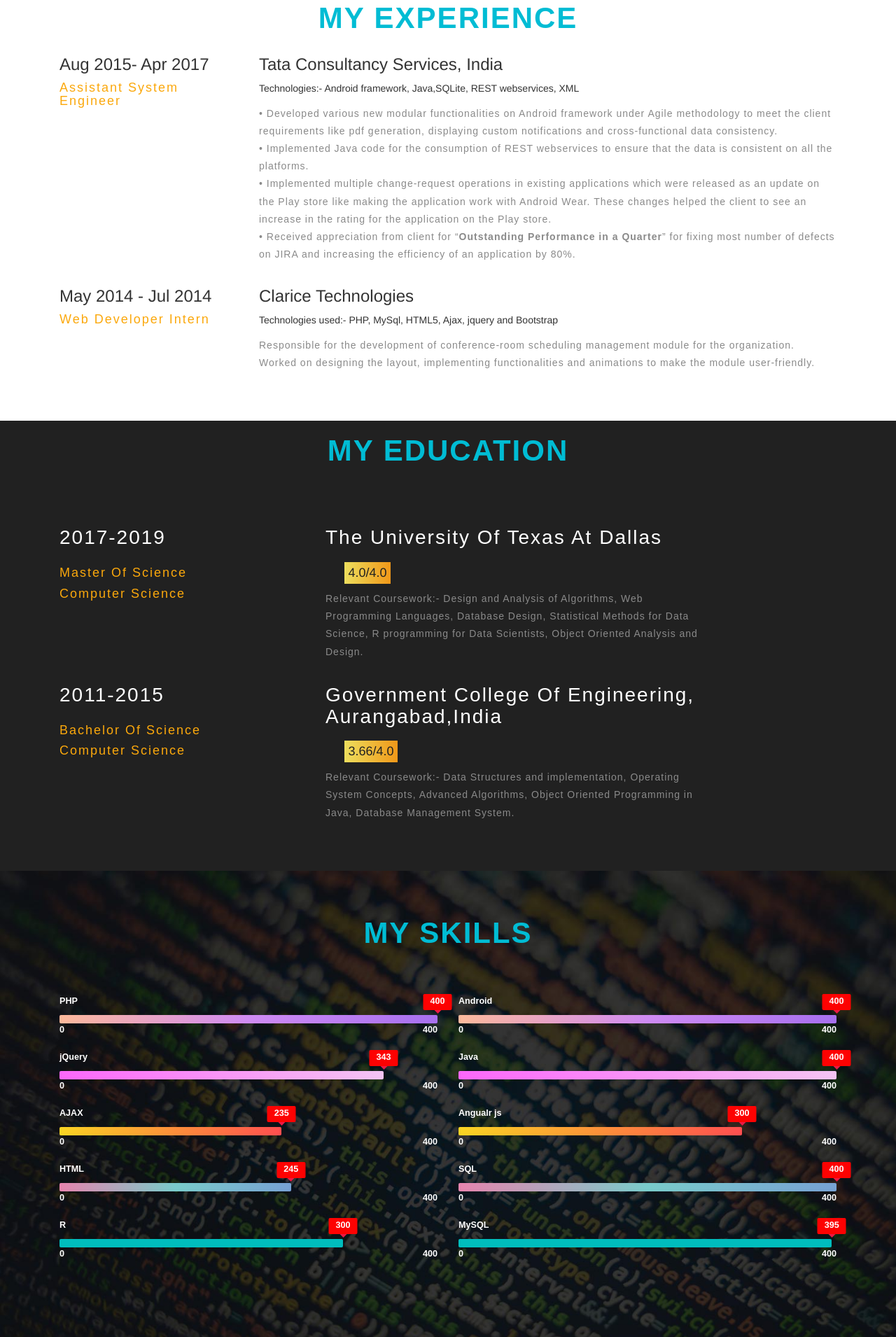
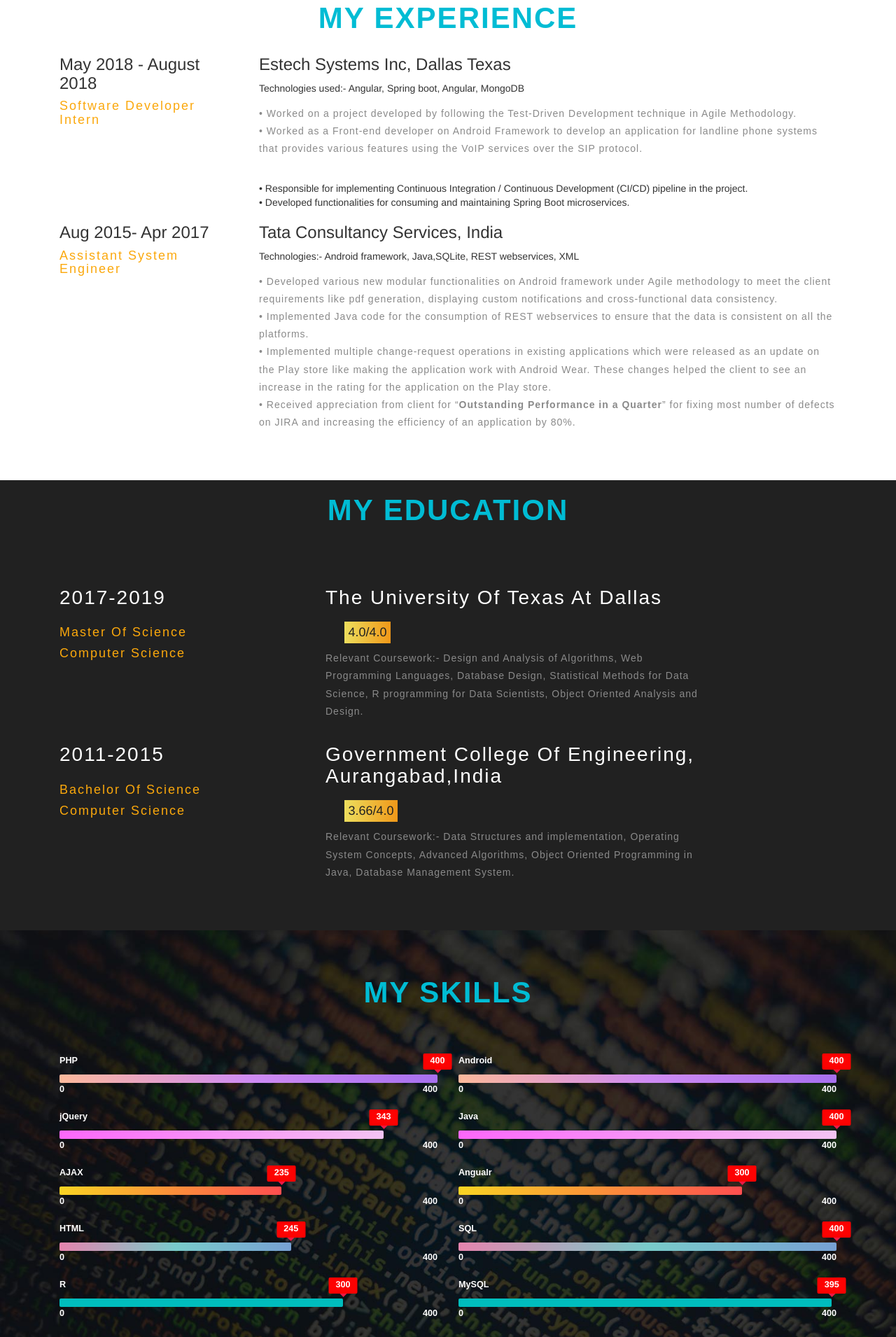
Before and after one commit to kasarameya/kasarameya.github.io, a plain HTML site: page index.html in a window 1280 px wide. Shown: the part 823-2733 px from the top of the page at 70% size. Drawn offline with nearby package versions, Linux system fonts and the light colour scheme.

Commit message:
Update index.html

```diff
--- a/index.html
+++ b/index.html
@@ -52,8 +52,8 @@
 	            ever-changing field where everyday tons of data is generated and at the same time proficient algorithms are designed to harness the colossal information from this data.
 
 				<br><br>I am a graduate student of Computer Science at University of Texas at Dallas. I am a passionate software developer who loves to build complex systems and apply programming concepts and build models that can bring ease to life.
-	          I have 2 years of work experience as an Assitant System Engineer in Tata Consultancy Services, India where I have worked as an Application Developer for a leading US-based Pharmaceuticals organization. I have sound knowledge of Object Oriented Programming and Web Development and I am
-	        currently seeking internship opportunities for the position of Software Developer Intern for Summer 2018.
+	          I have more than 2 years of work experience as a Software Developer where I have primarily worked as an application developer. I have sound knowledge of Object Oriented Programming and Web Development and I am
+	        currently seeking fulltime opportunities for the position of Software Developer from May 2019.
 	      I am an optimistic person who believes that hardwork, consistency and determination are the key factors to achieve any goal. </p>
 			</div>
 
@@ -103,6 +103,21 @@
 		<div class="w3-about-head">
 			<h3>My Experience</h3>
 		</div>
+		<div class="col-md-3 w3-edu-info1">
+					<h3>May 2018 - August 2018</h3>
+					<h4>Software Developer Intern</h4>
+
+				</div>
+				<div class="col-md-9 w3-edu-info2">
+					<h3>Estech Systems Inc, Dallas Texas</h3>
+Technologies used:- Angular, Spring boot, Angular, MongoDB
+					<p>•	Worked on a project developed by following the Test-Driven Development technique in Agile Methodology.
+						 <br>•	Worked as a Front-end developer on Android Framework to develop an application for landline phone systems that provides various features using the VoIP services over the SIP protocol.</p>
+
+		<br>•	Responsible for implementing Continuous Integration / Continuous Development (CI/CD) pipeline in the project.
+					<br>•	Developed functionalities for consuming and maintaining Spring Boot microservices.
+		</div>
+		<div class="clearfix"></div>
 					<div class="col-md-3 w3-edu-info1">
 						<h3>Aug 2015- Apr 2017</h3>
 						<h4>Assistant System Engineer</h4>
@@ -120,18 +135,7 @@
 	            </p>
 				</div>
 				<div class="clearfix"></div>
-				<div class="col-md-3 w3-edu-info1">
-					<h3>May 2014 - Jul 2014</h3>
-					<h4>Web Developer Intern</h4>
 
-				</div>
-				<div class="col-md-9 w3-edu-info2">
-					<h3>Clarice Technologies</h3>
-Technologies used:- PHP, MySql, HTML5, Ajax, jquery and Bootstrap
-					<p>Responsible for the development of conference-room scheduling management module for the organization.
-						 <br>Worked on designing the layout, implementing functionalities and animations to make the module user-friendly. </p>
-				</div>
-		<div class="clearfix"></div>
 				<div class="clearfix"></div>
 				</div>
 
@@ -213,7 +217,7 @@ Technologies used:- PHP, MySql, HTML5, Ajax, jquery and Bootstrap
 					  <div class='bar_group'>
 						<div class='bar_group__bar thin' label='Android' show_values='true' tooltip='true' value='400'></div>
 						<div class='bar_group__bar thin' label='Java' show_values='true' tooltip='true' value='400'></div>
-						<div class='bar_group__bar thin' label='Angualr js' show_values='true' tooltip='true' value='300'></div>
+						<div class='bar_group__bar thin' label='Angualr' show_values='true' tooltip='true' value='300'></div>
 						<div class='bar_group__bar thin' label='SQL' show_values='true' tooltip='true' value='400'></div>
 						<div class='bar_group__bar thin' label='MySQL' show_values='true' tooltip='true' value='395'></div>
 
@@ -276,7 +280,7 @@ correction. In the we have plotted the graph using to check that if the model is
 					<div class="col-md-9 w3-edu-info2">
 						<h3>Video Rental System</h3>
 
-						Technology- MongoDb, AngularJS, NodeJS, ExpressJS, PassportJS
+						Technology- MongoDb, Angular, Node, Express, PassportJS
 						<p>This is a MEAN stack based application where the user can rent video systems.
 					PassportJS is used to manage user-login and registration process.
 					Admin panel is implemented to add remove videos and users from the system.. </p>
```
